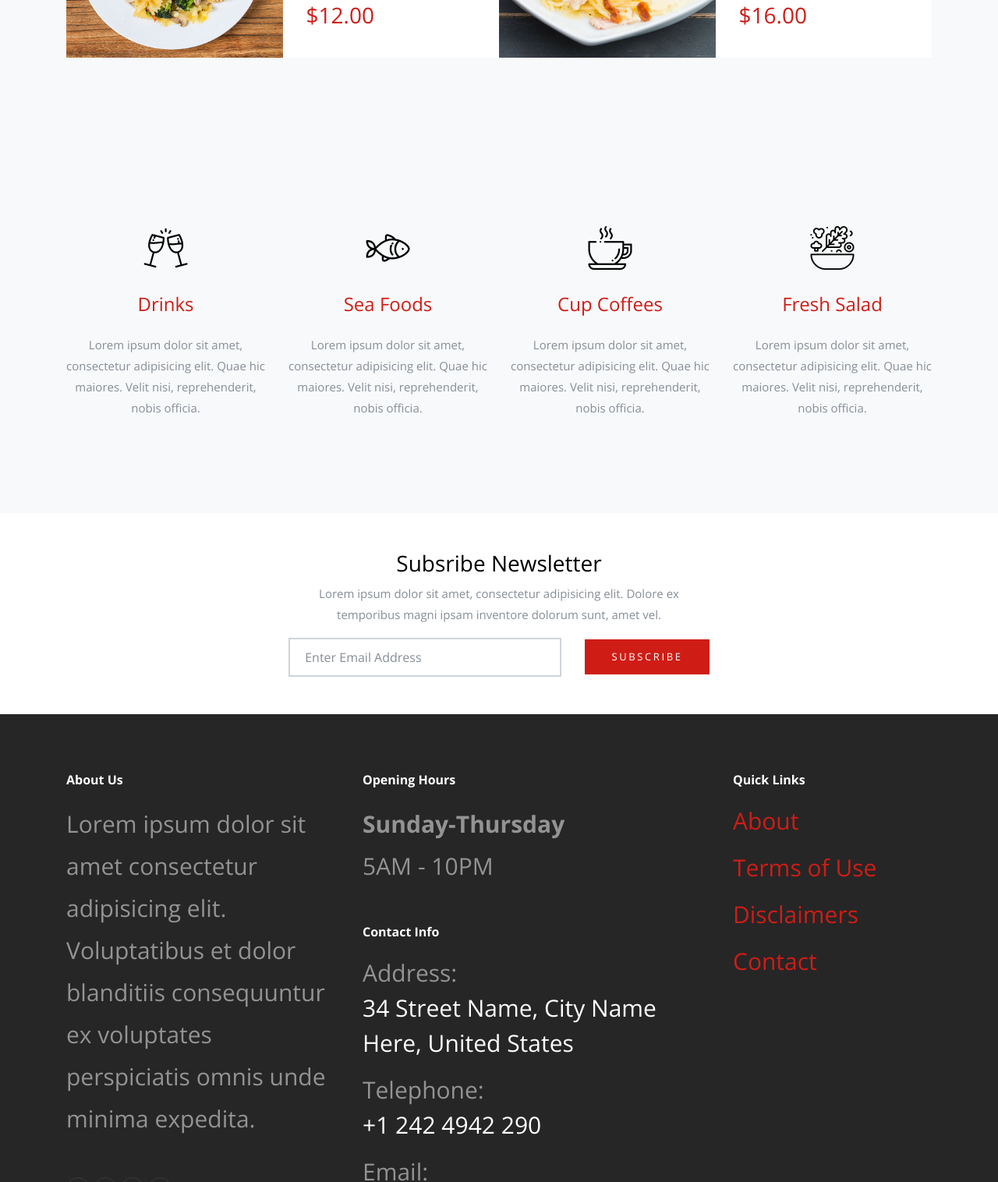
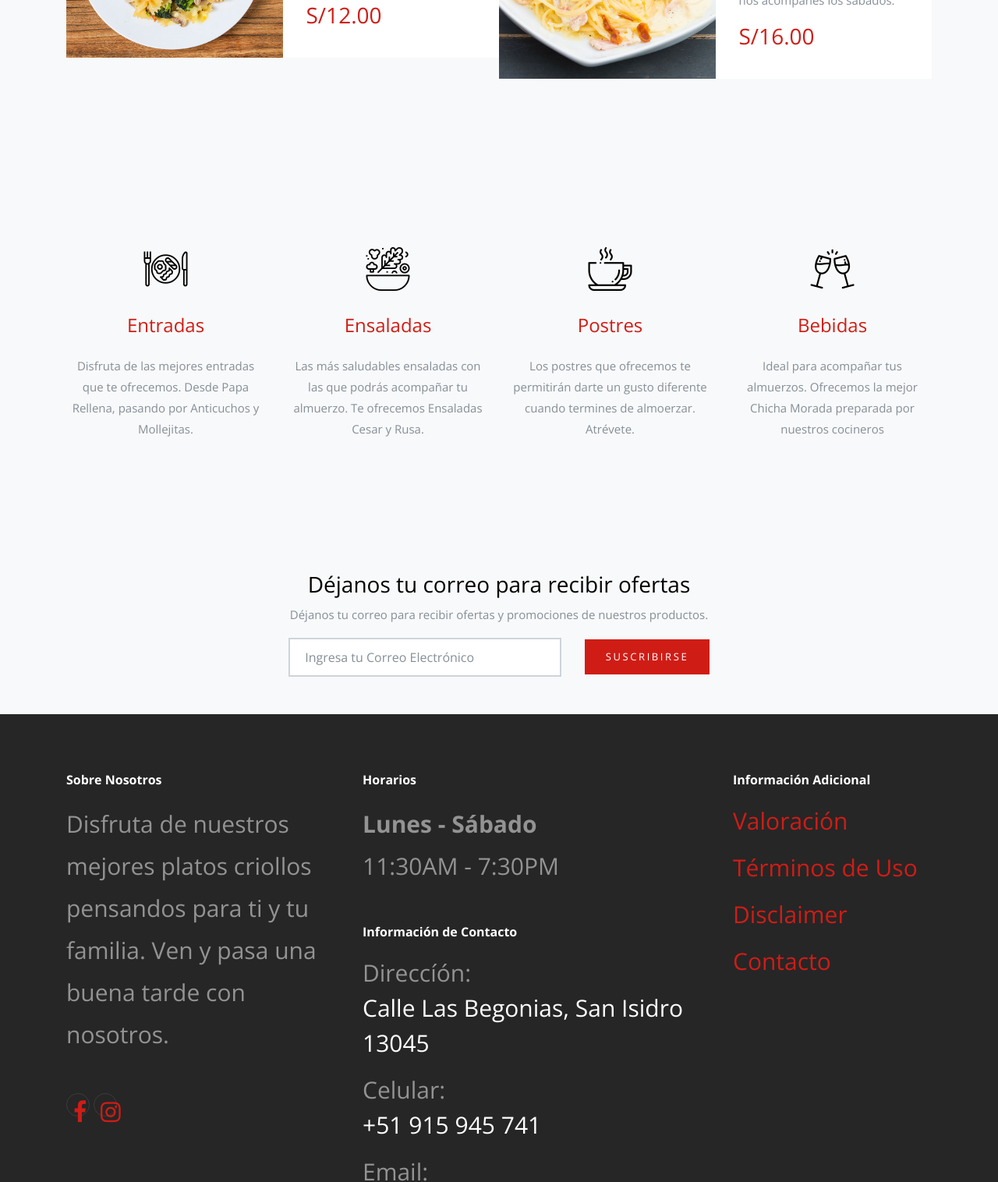
Before and after one commit to cesarangel325/project, a plain HTML site: page recipes.html in a window 1280 px wide. Shown: the part 1284-2800 px from the top of the page at 78% size. Drawn offline with nearby package versions, Linux system fonts and the light colour scheme.

Commit message:
Recipes_3

```diff
--- a/recipes.html
+++ b/recipes.html
@@ -63,7 +63,7 @@
         <div class="container">
           <div class="row slider-text align-items-center justify-content-center">
             <div class="col-md-8 text-center col-sm-12 element-animate">
-              <h1>Our Recipes</h1>
+              <h1>Nuestras Recetas</h1>
 
             </div>
           </div>
@@ -79,8 +79,8 @@
         <div class="container-fluid">
           <div class="row">
             <div class="col-md-12 text-center heading-wrap">
-              <h2>Our Menu</h2>
-              <span class="back-text-dark">Menu</span>
+              <h2>Nuestro Menú</h2>
+              <span class="back-text-dark">Menú</span>
             </div>
           </div>
         </div>
@@ -93,101 +93,93 @@
             <div class="sched d-block d-lg-flex">
               <div class="bg-image order-2" style="background-image: url('img/dishes_4.jpg');"></div>
               <div class="text order-1">
-                <h3>Grilled Caesar salad, shaved reggiano</h3>
-                <p>Lorem ipsum dolor sit amet consectetur adipisicing elit. Architecto illo delectus...</p>
-                <p class="text-primary h3">$12.00</p>
+                <h3>Ensalada César a la Parrilla</h3>
+                <p>Nuestra mejor ensalada acompañada de una carne de calidad que te gustará.</p>
+                <p class="text-primary h3">S/12.00</p>
               </div>
-
             </div>
 
             <div class="sched d-block d-lg-flex">
               <div class="bg-image" style="background-image: url('img/dishes_1.jpg');"></div>
               <div class="text">
-                <h3>Spicy Calamari and beans</h3>
-                <p>Lorem ipsum dolor sit amet consectetur adipisicing elit. Architecto illo delectus...</p>
-                <p class="text-primary h3">$12.00</p>
-
+                <h3>Langostinos Envueltos en Tocino</h3>
+                <p>Del mar hacía tu plato, con nuestro Langostino preparado por nuestros mejores chefs.</p>
+                <p class="text-primary h3">S/12.00</p>
               </div>
-
             </div>
-
           </div>
-
           <div class="col-md-6">
             <div class="sched d-block d-lg-flex">
               <div class="bg-image order-2" style="background-image: url('img/dishes_2.jpg');"></div>
               <div class="text order-1">
-                <h3>Bacon wrapped wild gulf prawns</h3>
-                <p>Lorem ipsum dolor sit amet consectetur adipisicing elit. Architecto illo delectus...</p>
-                <p class="text-primary h3">$18.00</p>
-
+                <h3>Calamares picantes y frijoles</h3>
+                <p>Este plato envuelve los mejores sabores que ofrecemos, con una receta adicional.</p>
+                <p class="text-primary h3">S/18.00</p>
               </div>
-
             </div>
-
             <div class="sched d-block d-lg-flex">
               <div class="bg-image" style="background-image: url('img/dishes_3.jpg');"></div>
               <div class="text">
-                <h3>Seared ahi tuna fillet*, honey-ginger sauce</h3>
-                <p>Lorem ipsum dolor sit amet consectetur adipisicing elit. Architecto illo delectus...</p>
-                <p class="text-primary h3">$16.00</p>
-
+                <h3>Solomillo de Atún con Spagetti</h3>
+                <p>Para que puedas disfrutar de este plato te invitamos a que nos acompañes los sábados.</p>
+                <p class="text-primary h3">S/16.00</p>
               </div>
-
             </div>
-
           </div>
         </div>
-
-
       </div>
     </section> <!-- .section -->
 
     <section class="section bg-light element-animate">
       <div class="container">
         <div class="row">
+
+          <div class="col-md-6 mb-4 mb-lg-0 col-lg-3 text-center">
+            <span class="flaticon-breakfast display-4 text-black d-block mb-4"></span>
+            <h4 class="mb-4 text-primary">Entradas</h4>
+            <p>Disfruta de las mejores entradas que te ofrecemos. Desde Papa Rellena, pasando por Anticuchos y Mollejitas.</p>
+          </div>
+
+          <div class="col-md-6 mb-4 mb-lg-0 col-lg-3 text-center">
+            <span class="flaticon-salad display-4 text-black d-block mb-4"></span>
+            <h4 class="mb-4 text-primary">Ensaladas</h4>
+            <p>Las más saludables ensaladas con las que podrás acompañar tu almuerzo. Te ofrecemos Ensaladas Cesar y Rusa.</p>
+          </div>
+
+          <div class="col-md-6 mb-4 mb-lg-0 col-lg-3 text-center">
+            <span class="flaticon-coffee-cup display-4 text-black d-block mb-4"></span>
+            <h4 class="mb-4 text-primary">Postres</h4>
+            <p>Los postres que ofrecemos te permitirán darte un gusto diferente cuando termines de almoerzar. Atrévete.</p>
+          </div>
+
           <div class="col-md-6 mb-4 mb-lg-0 col-lg-3 text-center">
             <span class="flaticon-cheers display-4 text-black d-block mb-4"></span>
-            <h4 class="mb-4 text-primary">Drinks</h4>
-            <p>Lorem ipsum dolor sit amet, consectetur adipisicing elit. Quae hic maiores. Velit nisi, reprehenderit, nobis officia.</p>
+            <h4 class="mb-4 text-primary">Bebidas</h4>
+            <p>Ideal para acompañar tus almuerzos. Ofrecemos la mejor Chicha Morada preparada por nuestros cocineros</p>
           </div>
-          <div class="col-md-6 mb-4 mb-lg-0 col-lg-3 text-center">
-            <span class="flaticon-fish display-4 text-black d-block mb-4"></span>
-            <h4 class="mb-4 text-primary">Sea Foods</h4>
-            <p>Lorem ipsum dolor sit amet, consectetur adipisicing elit. Quae hic maiores. Velit nisi, reprehenderit, nobis officia.</p>
-          </div>
-          <div class="col-md-6 mb-4 mb-lg-0 col-lg-3 text-center">
-            <span class="flaticon-coffee-cup display-4 text-black d-block mb-4"></span>
-            <h4 class="mb-4 text-primary">Cup Coffees</h4>
-            <p>Lorem ipsum dolor sit amet, consectetur adipisicing elit. Quae hic maiores. Velit nisi, reprehenderit, nobis officia.</p>
-          </div>
-          <div class="col-md-6 mb-4 mb-lg-0 col-lg-3 text-center">
-            <span class="flaticon-salad display-4 text-black d-block mb-4"></span>
-            <h4 class="mb-4 text-primary">Fresh Salad</h4>
-            <p>Lorem ipsum dolor sit amet, consectetur adipisicing elit. Quae hic maiores. Velit nisi, reprehenderit, nobis officia.</p>
-          </div>
+
         </div>
       </div>
     </section>
 
 
-    <section class="py-5">
+    <section class="py-5 bg-light">
       <div class="container">
         <div class="row justify-content-center">
           <div class="col-lg-6 text-center">
             <div class="row">
               <div class="col-md-12">
-                <h3>Subsribe Newsletter</h3>
-                <p>Lorem ipsum dolor sit amet, consectetur adipisicing elit. Dolore ex temporibus magni ipsam inventore dolorum sunt, amet vel.</p>
+                <h3>Déjanos tu correo para recibir ofertas</h3>
+                <p>Déjanos tu correo para recibir ofertas y promociones de nuestros productos.</p>
               </div>
 
               <form action="" class="col-12">
                 <div class="row align-items-center">
                 <div class="col-md-8 mb-3 mb-md-0">
-                  <input type="text" class="form-control" placeholder="Enter Email Address">
+                  <input type="text" class="form-control" placeholder="Ingresa tu Correo Electrónico">
                 </div>
                 <div class="col-md-4">
-                  <input type="submit" class="btn btn-primary btn-block" value="Subscribe">
+                  <input type="submit" class="btn btn-primary btn-block" value="Suscribirse">
                 </div>
                 </div>
               </form>
@@ -202,39 +194,37 @@
       <div class="container">
         <div class="row mb-5">
           <div class="col-md-4 mb-5">
-            <h3>About Us</h3>
-            <p class="mb-5">Lorem ipsum dolor sit amet consectetur adipisicing elit. Voluptatibus et dolor blanditiis consequuntur ex voluptates perspiciatis omnis unde minima expedita.</p>
+            <h3>Sobre Nosotros</h3>
+            <p class="mb-5">Disfruta de nuestros mejores platos criollos pensandos para ti y tu familia. Ven y pasa una buena tarde con nosotros.</p>
             <ul class="list-unstyled footer-link d-flex footer-social">
-              <li><a href="#" class="p-2"><span class="fa fa-twitter"></span></a></li>
-              <li><a href="#" class="p-2"><span class="fa fa-facebook"></span></a></li>
-              <li><a href="#" class="p-2"><span class="fa fa-linkedin"></span></a></li>
-              <li><a href="#" class="p-2"><span class="fa fa-instagram"></span></a></li>
+              <li><a href="https://www.facebook.com/laquintabrava" class="p-2"><span class="fa fa-facebook"></span></a></li>
+              <li><a href="https://www.instagram.com/la_quinta_brava/" class="p-2"><span class="fa fa-instagram"></span></a></li>
             </ul>
 
           </div>
           <div class="col-md-5 mb-5">
             <div class="mb-5">
-              <h3>Opening Hours</h3>
-              <p><strong class="d-block">Sunday-Thursday</strong> 5AM - 10PM</p>
+              <h3>Horarios</h3>
+              <p><strong class="d-block">Lunes - Sábado</strong> 11:30AM - 7:30PM</p>
             </div>
             <div>
-              <h3>Contact Info</h3>
+              <h3>Información de Contacto</h3>
               <ul class="list-unstyled footer-link">
                 <li class="d-block">
-                  <span class="d-block">Address:</span>
-                  <span class="text-white">34 Street Name, City Name Here, United States</span></li>
-                <li class="d-block"><span class="d-block">Telephone:</span><span class="text-white">+1 242 4942 290</span></li>
-                <li class="d-block"><span class="d-block">Email:</span><span class="text-white">info@yourdomain.com</span></li>
+                  <span class="d-block">Direccíón:</span>
+                  <span class="text-white">Calle Las Begonias, San Isidro 13045</span></li>
+                <li class="d-block"><span class="d-block">Celular:</span><span class="text-white">+51 915 945 741</span></li>
+                <li class="d-block"><span class="d-block">Email:</span><span class="text-white">info@elbuensabor.com</span></li>
               </ul>
             </div>
           </div>
           <div class="col-md-3 mb-5">
-            <h3>Quick Links</h3>
+            <h3>Información Adicional</h3>
             <ul class="list-unstyled footer-link">
-              <li><a href="#">About</a></li>
-              <li><a href="#">Terms of Use</a></li>
-              <li><a href="#">Disclaimers</a></li>
-              <li><a href="#">Contact</a></li>
+              <li><a href="#">Valoración</a></li>
+              <li><a href="#">Términos de Uso</a></li>
+              <li><a href="#">Disclaimer</a></li>
+              <li><a href="#">Contacto</a></li>
             </ul>
           </div>
           <div class="col-md-3">
@@ -244,8 +234,7 @@
         <div class="row">
           <div class="col-12 text-md-center text-left">
             <p><!-- Link back to Colorlib can't be removed. Template is licensed under CC BY 3.0. -->
-        Copyright &copy;<script>document.write(new Date().getFullYear());</script> All rights reserved | This template is made with <i class="fa fa-heart" aria-hidden="true"></i> by <a href="https://colorlib.com" target="_blank" >Colorlib</a>
-        <!-- Link back to Colorlib can't be removed. Template is licensed under CC BY 3.0. --></p>
+        Copyright &copy;<script>document.write(new Date().getFullYear());</script> Todos los Derechos Reservados.
           </div>
         </div>
       </div>
```
